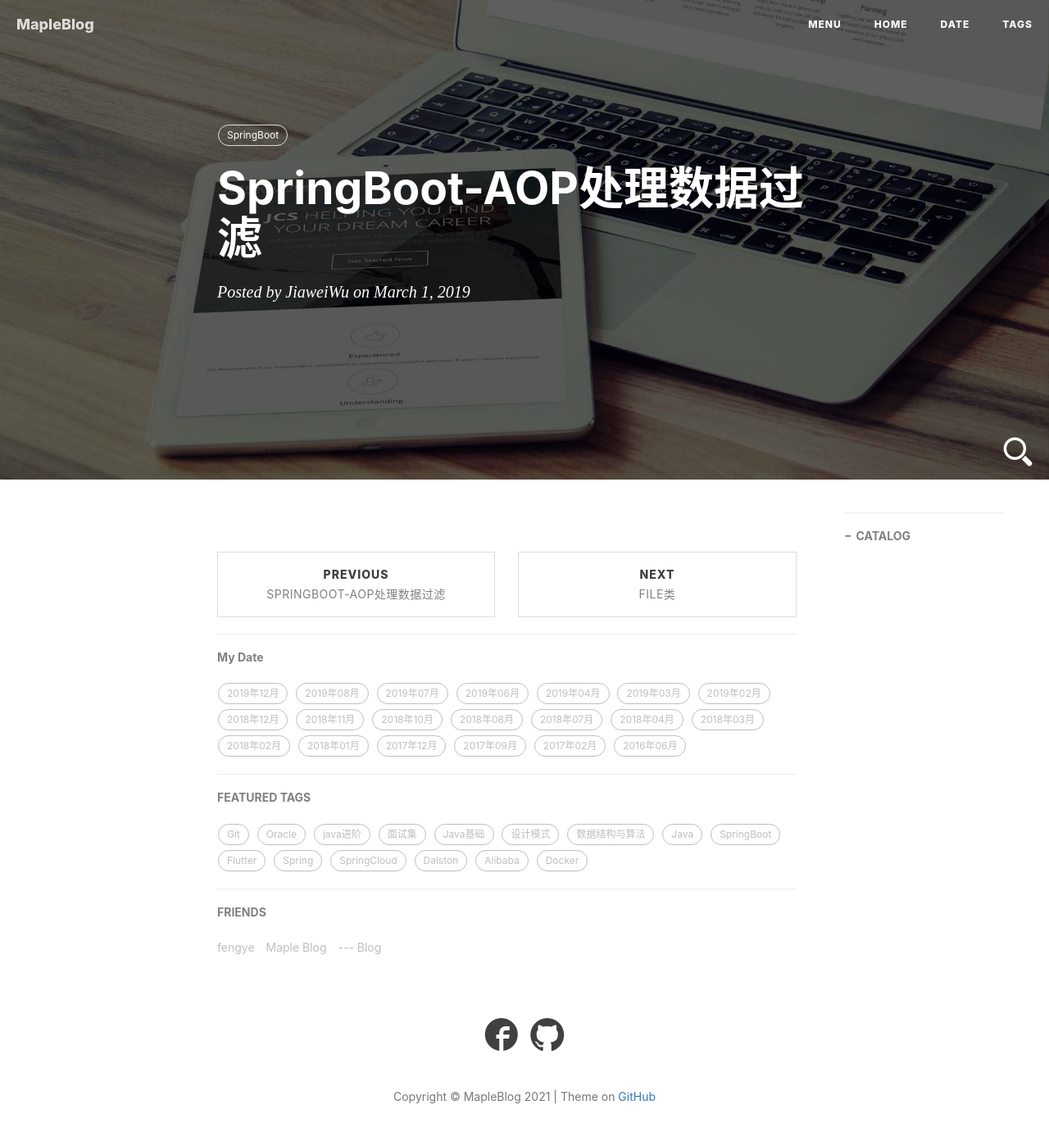
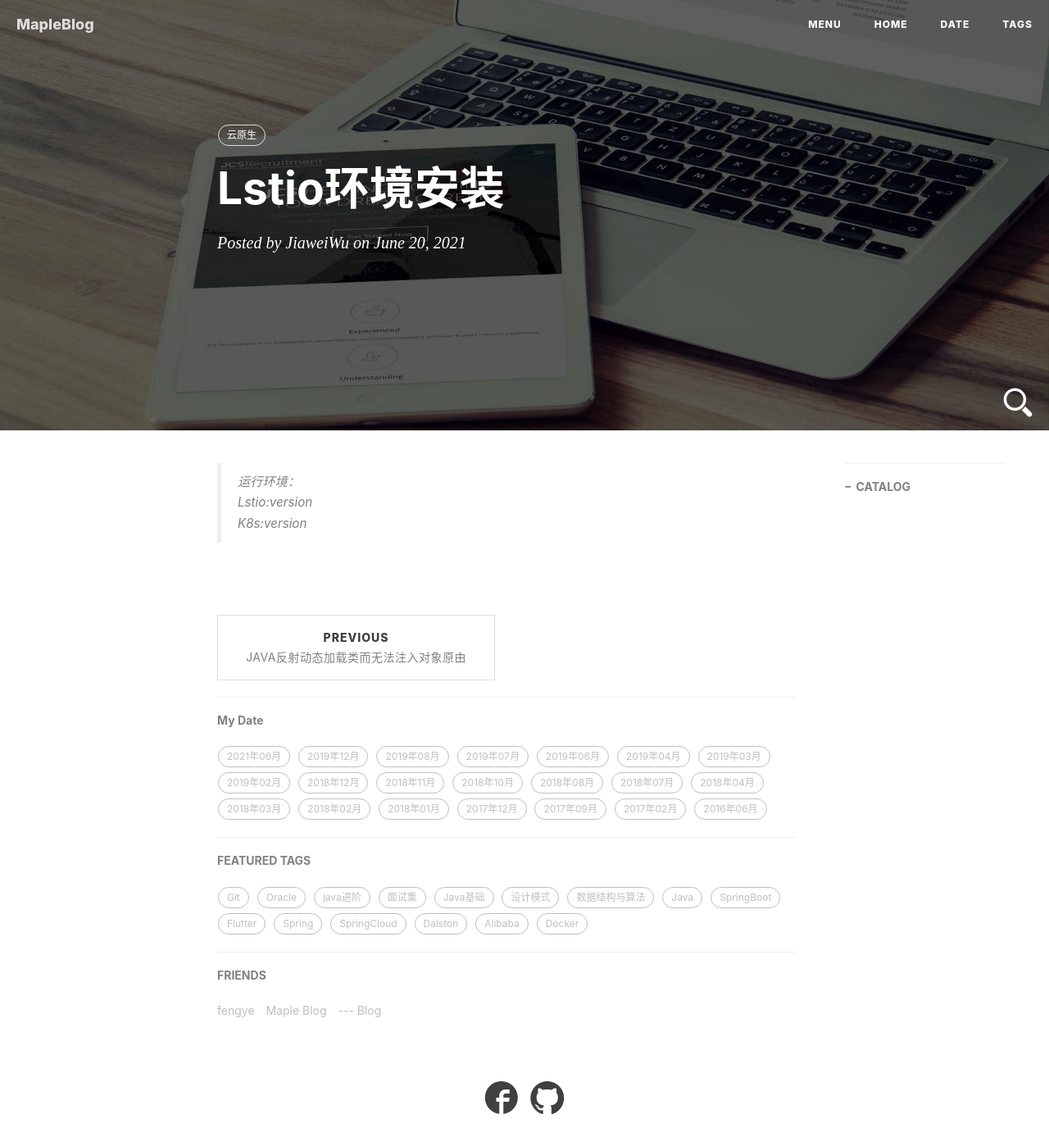
Before and after one commit to wjw0315/wjw0315.github.io, a Jekyll site: the page built from _posts/Service Mech/lstio/2021-06-20-lstio环境安装.md, in a window 1280 px wide and 1400 px high. Shown: the whole window at 82% size. Built offline with Jekyll 4.4.1, drawn with Linux system fonts in a browser that asks for light colours; our own code applies the rules of GitHub Pages for plain Markdown files; comment, search, counter and statistics services are not loaded.

Commit message:
Update 2021-06-20-lstio环境安装.md

```diff
--- a/_posts/Service Mech/lstio/2021-06-20-lstio环境安装.md
+++ b/_posts/Service Mech/lstio/2021-06-20-lstio环境安装.md
@@ -1,12 +1,17 @@
 ---
-layout:     post
-title:      SpringBoot-AOP处理数据过滤
-date:       2019-03-01
 author:     JiaweiWu
 header-img: img/post-bg-rwd.jpg
 category: springboot
 catalog: true
 tags:
 
-- SpringBoot
+- 云原生
 ---
+
+
+
+> 运行环境：
+>
+> Lstio:version
+>
+> K8s:version
```
